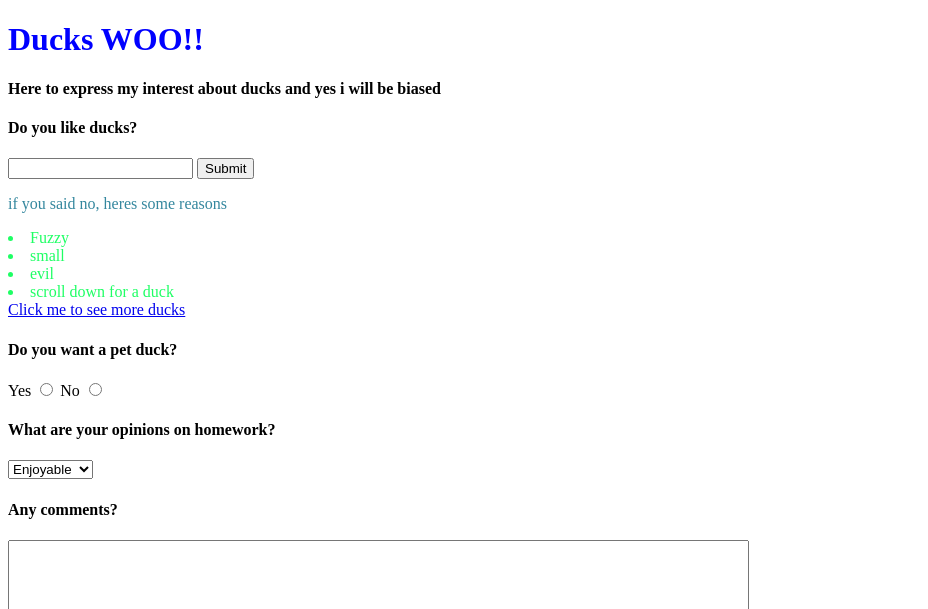
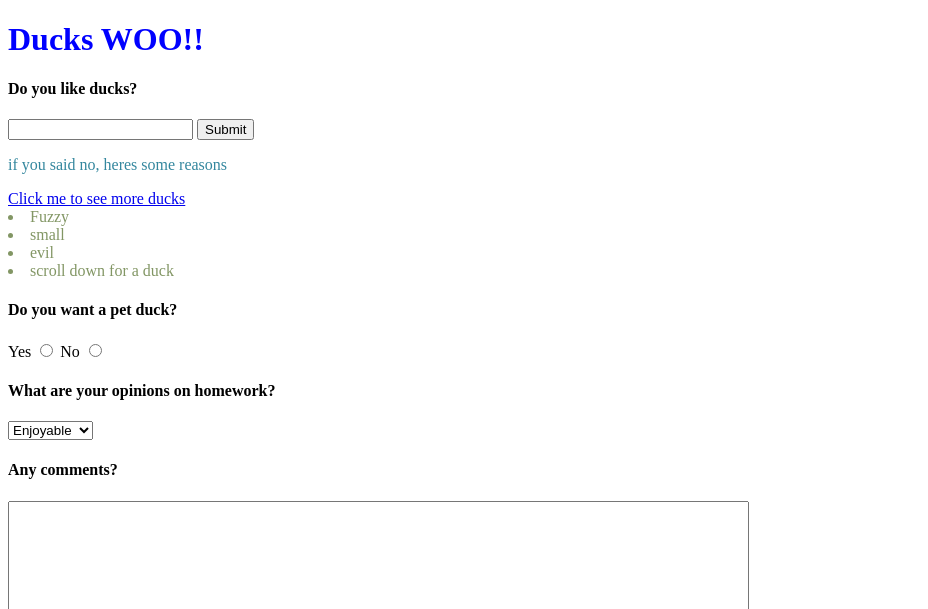
Before and after one commit to nghilac/NghiLacCapstone, a plain HTML site: page index.html in a window 1280 px wide. Shown: the top 609 px of the page, without its empty margins (0-928 px from the left). Drawn offline with Linux system fonts and the light colour scheme.

Commit message:
Small update on random things
Small update on random things

```diff
--- a/index.html
+++ b/index.html
@@ -9,19 +9,17 @@
 </head>
 
     <h1>Ducks WOO!!</h1>
-    <h4>Here to express my interest about ducks and yes i will be biased</h4>
     <form action="https://youtu.be/dQw4w9WgXcQ" method="GET">
                <h4>Do you like ducks?</h4>
         <input type="text">
         <input type="submit">
 
         <p>if you said no, heres some reasons</p>
+        <a href="https://www.google.com/search?q=ducks&sxsrf=AOaemvL9QOtrRNJtzWhLHEgrdTm7bsxhRQ:1630122649968&source=lnms&tbm=isch&sa=X&ved=2ahUKEwjP7faL6NLyAhVEvJ4KHeRWCNoQ_AUoAXoECAEQAw&biw=813&bih=744&dpr=2">Click me to see more ducks</a>
             <li>Fuzzy</li>
             <li>small</li>
             <li>evil</li>
             <li>scroll down for a duck</li>
-            <a href="https://www.google.com/search?q=ducks&sxsrf=AOaemvL9QOtrRNJtzWhLHEgrdTm7bsxhRQ:1630122649968&source=lnms&tbm=isch&sa=X&ved=2ahUKEwjP7faL6NLyAhVEvJ4KHeRWCNoQ_AUoAXoECAEQAw&biw=813&bih=744&dpr=2">Click me to see more ducks</a>
-
     </form>
 
     <form method= 'GET'>
@@ -47,7 +45,7 @@
 
 </form>
 <body>
-<!--comment is outed-->
+<!--This comment has no point-->
  <ol>
  <img src="https://images.unsplash.com/photo-1509828945144-552b3b1a968d?ixid=MnwxMjA3fDB8MHxzZWFyY2h8NHx8ZHVja3xlbnwwfHwwfHw%3D&ixlib=rb-1.2.1&auto=format&fit=crop&w=800&q=60" alt="">
 </ol>
--- a/master.css
+++ b/master.css
@@ -3,7 +3,7 @@ h1{
 }
 
 li{
-    color: rgb(30,1500,100);
+    color: rgb(130,150,100);
 }
 
 p{
```
